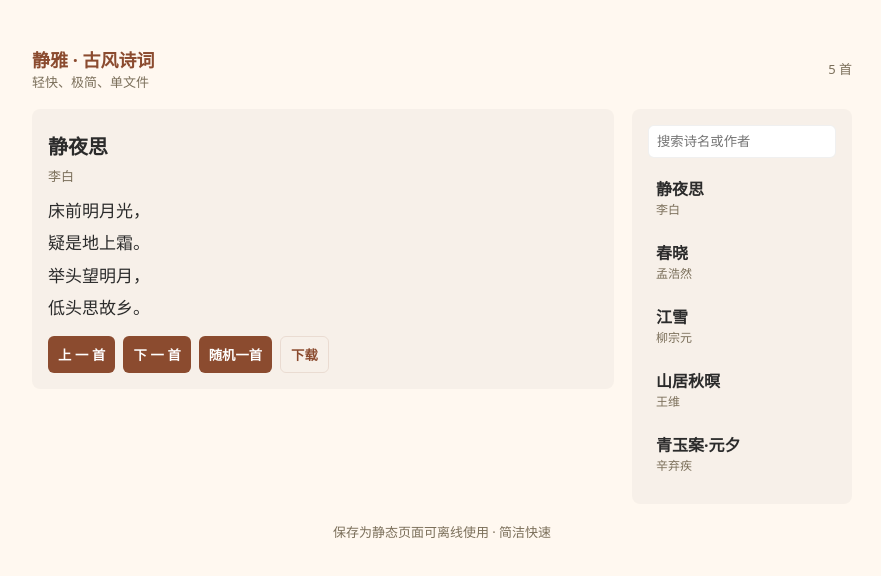
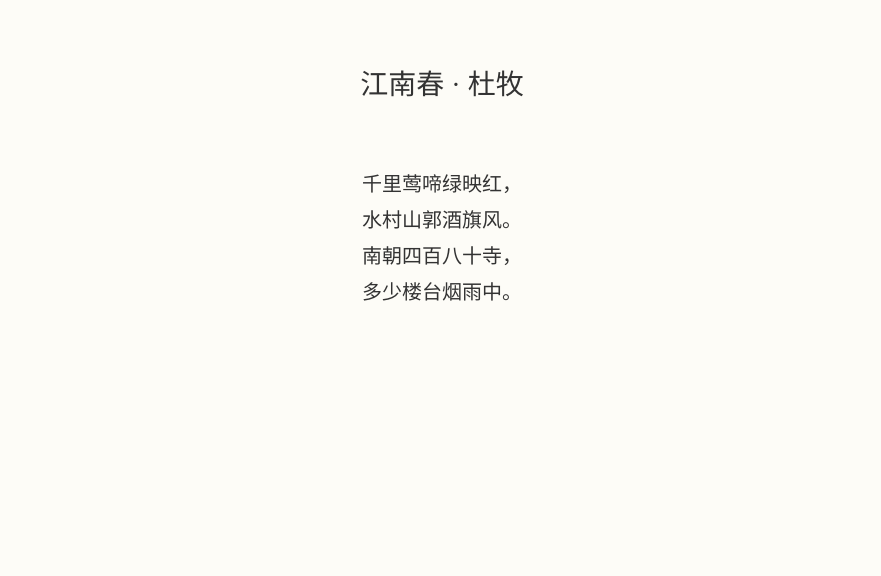
Before and after one commit to eooce/node-ws, a website: page index.html in a window 1280 px wide. Shown: the whole page, without its empty margins (198-1079 px from the left). Drawn offline with Linux system fonts and the light colour scheme.

Commit message:
Refactor index.html for improved layout and styles
Updated HTML structure and styles for the poetry display page, including changes to the header, main content, and footer. Added new CSS styles for better presentation and modified JavaScript for poem interaction.

```diff
--- a/index.html
+++ b/index.html
@@ -1,138 +1,40 @@
-<!doctype html>
+<!DOCTYPE html>
 <html lang="zh-CN">
 <head>
-<meta charset="utf-8" />
-<meta name="viewport" content="width=device-width,initial-scale=1" />
-<title>古风诗词 · 静雅</title>
-<meta name="description" content="极简古风诗词展示页，单文件、快速打开。" />
+<meta charset="UTF-8">
+<title>古风诗词</title>
 <style>
-  /* 极简样式，优先性能（无外部资源） */
-  :root{--bg:#fff8f0;--ink:#2b2b2b;--muted:#7b6f5a;--accent:#8b4b2f;}
-  html,body{height:100%;margin:0;font-family:system-ui,-apple-system,"Segoe UI","Noto Sans","Hiragino Sans GB","Microsoft YaHei",sans-serif;background:var(--bg);color:var(--ink);-webkit-font-smoothing:antialiased}
-  .wrap{max-width:820px;margin:28px auto;padding:18px}
-  header{display:flex;justify-content:space-between;align-items:center;margin-bottom:18px}
-  .brand{font-weight:700;font-size:18px;color:var(--accent)}
-  .subtitle{color:var(--muted);font-size:13px}
-  main{display:flex;gap:18px;align-items:flex-start}
-  .panel{flex:1;background:rgba(0,0,0,0.03);padding:16px;border-radius:8px}
-  .poem-title{font-size:20px;margin:6px 0 6px;font-weight:700}
-  .poem-author{color:var(--muted);font-size:13px;margin-bottom:10px}
-  .poem-text{white-space:pre-wrap;line-height:1.9;font-size:17px}
-  .side{width:220px}
-  .list{max-height:420px;overflow:auto}
-  .item{padding:8px;border-radius:6px;cursor:pointer;margin-bottom:6px}
-  .item:hover{background:rgba(139,75,47,0.06)}
-  .controls{display:flex;gap:8px;margin-top:12px}
-  button{padding:8px 10px;border-radius:6px;border:0;background:var(--accent);color:#fff;cursor:pointer;font-weight:600}
-  button.ghost{background:transparent;color:var(--accent);border:1px solid rgba(139,75,47,0.12)}
-  footer{margin-top:18px;color:var(--muted);font-size:13px;text-align:center}
-  @media(max-width:760px){main{flex-direction:column}.side{width:100%}}
+    body {
+        margin: 0;
+        padding: 20px;
+        font-family: "STSong", "SimSun", serif;
+        background: #fdfcf7;
+        color: #333;
+        line-height: 1.8;
+    }
+    .title {
+        text-align: center;
+        font-size: 28px;
+        margin-top: 40px;
+        margin-bottom: 20px;
+    }
+    .poem {
+        text-align: center;
+        font-size: 20px;
+        white-space: pre-line;
+    }
 </style>
 </head>
 <body>
-  <div class="wrap">
-    <header>
-      <div>
-        <div class="brand">静雅 · 古风诗词</div>
-        <div class="subtitle">轻快、极简、单文件</div>
-      </div>
-      <div class="subtitle" id="count">0 首</div>
-    </header>
 
-    <main>
-      <section class="panel" aria-labelledby="poem-title">
-        <div id="meta" style="display:flex;justify-content:space-between;align-items:center">
-          <div>
-            <div id="poem-title" class="poem-title">请选择一首诗</div>
-            <div id="poem-author" class="poem-author"></div>
-          </div>
-        </div>
+<div class="title">江南春 · 杜牧</div>
 
-        <div id="poem-text" class="poem-text">右侧选择或点击“随机一首”。（示例均为公有/古典诗词）</div>
+<div class="poem">
+千里莺啼绿映红，
+水村山郭酒旗风。
+南朝四百八十寺，
+多少楼台烟雨中。
+</div>
 
-        <div class="controls">
-          <button onclick="prevPoem()">上 一 首</button>
-          <button onclick="nextPoem()">下 一 首</button>
-          <button onclick="randomPoem()">随机一首</button>
-          <button class="ghost" onclick="downloadCurrent()">下载</button>
-        </div>
-      </section>
-
-      <aside class="side">
-        <div class="panel">
-          <input id="q" type="search" placeholder="搜索诗名或作者" style="width:100%;padding:8px;border-radius:6px;border:1px solid rgba(0,0,0,0.06);margin-bottom:10px" oninput="filterList()">
-          <div class="list" id="poem-list" role="list"></div>
-        </div>
-      </aside>
-    </main>
-
-    <footer>保存为静态页面可离线使用 · 简洁快速</footer>
-  </div>
-
-<script>
-/* 极简 JS，轻量且兼容 */
-const poems = [
-  {title:'静夜思', author:'李白', text:`床前明月光，\n疑是地上霜。\n举头望明月，\n低头思故乡。`},
-  {title:'春晓', author:'孟浩然', text:`春眠不觉晓，\n处处闻啼鸟。\n夜来风雨声，\n花落知多少。`},
-  {title:'江雪', author:'柳宗元', text:`千山鸟飞绝，\n万径人踪灭。\n孤舟蓑笠翁，\n独钓寒江雪。`},
-  {title:'山居秋暝', author:'王维', text:`空山新雨后，\n天气晚来秋。\n明月松间照，\n清泉石上流。\n竹喧归浣女，\n莲动下渔舟。\n随意春芳歇，\n王孙自可留。`},
-  {title:'青玉案·元夕', author:'辛弃疾', text:`东风夜放花千树。更吹落、星如雨。\n宝马雕车香满路。凤箫声动，玉壶光转，\n一夜鱼龙舞。\n众里寻他千百度，蓦然回首，那人却在，灯火阑珊处。`}
-];
-
-const listEl = document.getElementById('poem-list');
-const titleEl = document.getElementById('poem-title');
-const authorEl = document.getElementById('poem-author');
-const textEl = document.getElementById('poem-text');
-const countEl = document.getElementById('count');
-let idx = 0;
-
-function renderList(){
-  listEl.innerHTML = '';
-  poems.forEach((p,i)=>{
-    const d = document.createElement('div');
-    d.className = 'item';
-    d.innerHTML = `<strong>${p.title}</strong><div style="font-size:12px;color:#7b6f5a">${p.author}</div>`;
-    d.onclick = ()=> showPoem(i);
-    listEl.appendChild(d);
-  });
-  countEl.textContent = poems.length + ' 首';
-}
-
-function showPoem(i){
-  if(i<0||i>=poems.length) return;
-  idx = i;
-  const p = poems[i];
-  titleEl.textContent = p.title;
-  authorEl.textContent = p.author;
-  textEl.textContent = p.text;
-}
-
-function nextPoem(){ showPoem((idx+1)%poems.length); }
-function prevPoem(){ showPoem((idx-1+poems.length)%poems.length); }
-function randomPoem(){ showPoem(Math.floor(Math.random()*poems.length)); }
-
-function filterList(){
-  const q = document.getElementById('q').value.trim().toLowerCase();
-  Array.from(listEl.children).forEach((el,i)=>{
-    const p = poems[i];
-    const hay = (p.title+' '+p.author+' '+p.text).toLowerCase();
-    el.style.display = hay.includes(q) ? 'block' : 'none';
-  });
-}
-
-function downloadCurrent(){
-  const p = poems[idx];
-  if(!p) return alert('请先选择诗词');
-  const blob = new Blob([p.title + ' — ' + p.author + '\n\n' + p.text], {type:'text/plain;charset=utf-8'});
-  const a = document.createElement('a');
-  a.href = URL.createObjectURL(blob);
-  a.download = (p.title.replace(/\s+/g,'_') || 'poem') + '.txt';
-  document.body.appendChild(a); a.click(); a.remove();
-}
-
-/* 初始化，默认显示第一首 */
-renderList();
-if(poems.length>0) showPoem(0);
-</script>
 </body>
 </html>
```
